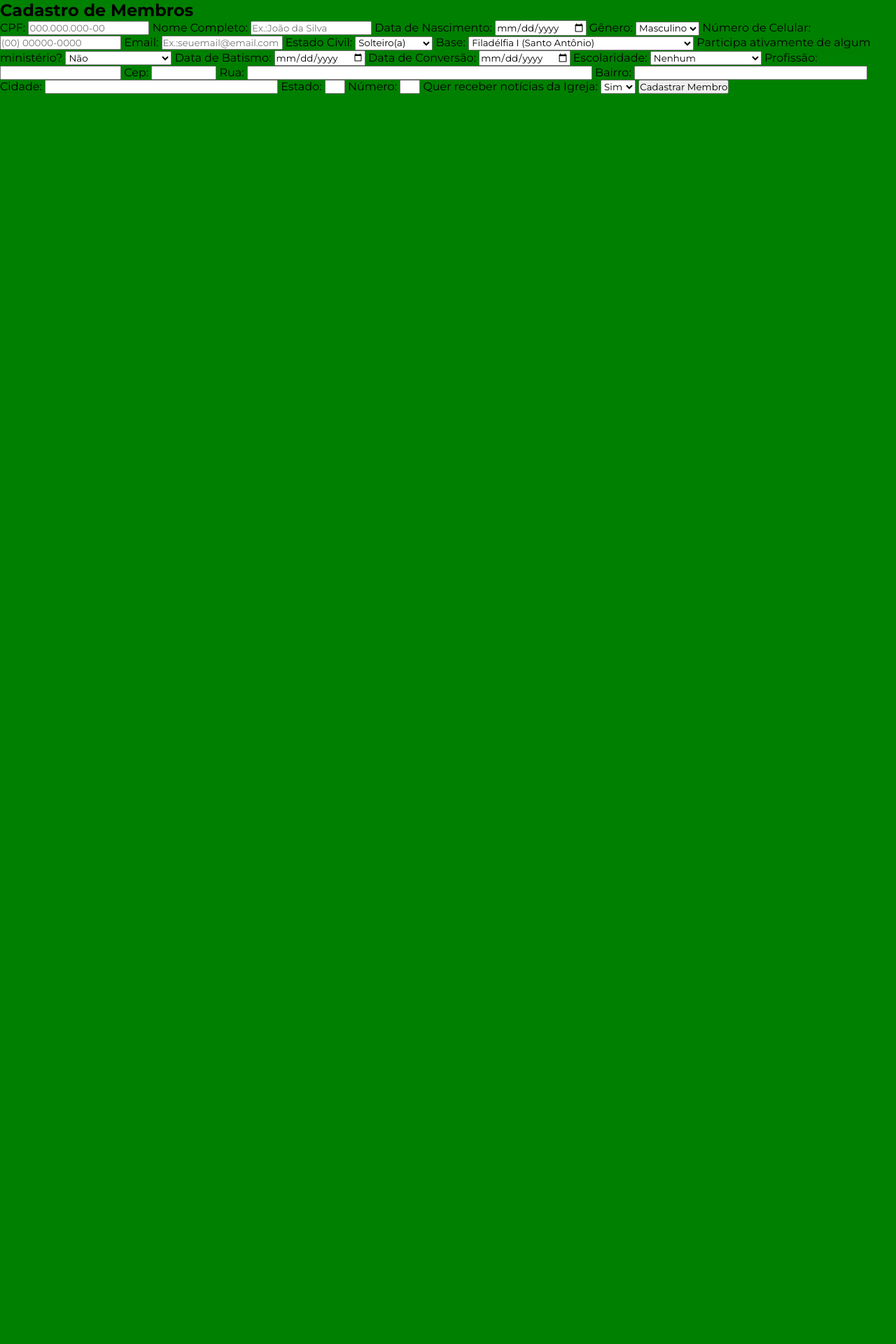
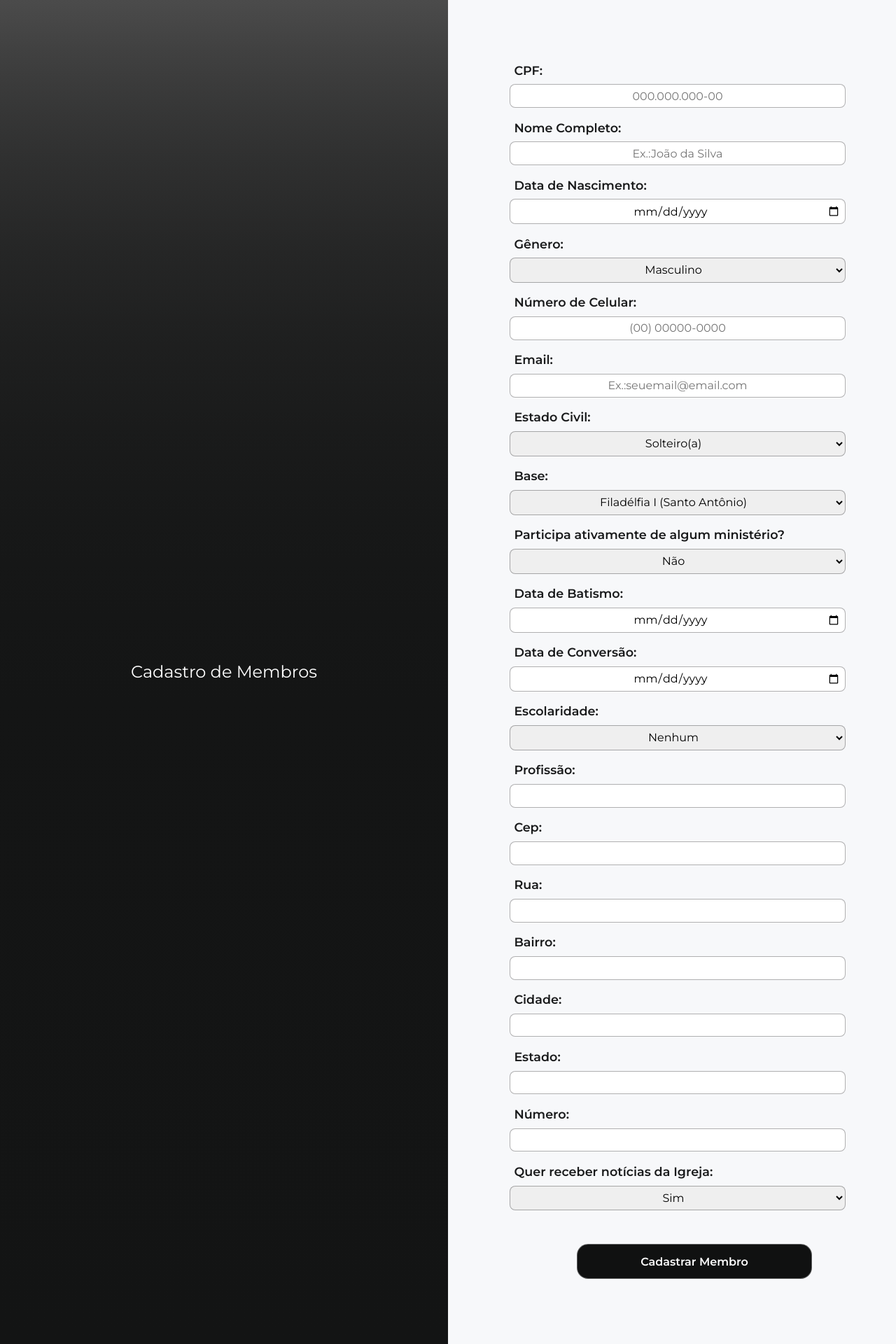
Before and after one commit to felip-araujo/idpb, a PHP site: page / in a window 1280 px wide. Shown: the whole page at 70% size. Before the commit the page ends 134 px from the top, so only its background shows below. Run offline with PHP 8.4, Linux system fonts and the light colour scheme.

Commit message:
quase finalizado o css de cadastro de membros

```diff
--- a/assets/css/style.css
+++ b/assets/css/style.css
@@ -71,6 +71,7 @@
 
 /* css aplicado para dispositivos tablet de 481px ate 768px de width */
 @media screen and (min-width: 481px) and (max-width: 768px)  {
+
     .titulo{
         text-align: center;
         padding: 2rem;
@@ -108,7 +109,7 @@
         margin-left: .3rem;
         color: #191a1b;
         font-weight: 500;
-        font-size: 1.1rem;
+        font-size: 1.5rem;
         padding: .3rem;
     }
 
@@ -143,7 +144,6 @@
         text-align: center;
         flex-direction:column-reverse;
         padding: 2rem;
-        background-color: #191a1b;
         background-image: linear-gradient(to top, #131414, 88%, #4b4b4b);
         color: white;
         font-size: 1.5rem;
@@ -197,6 +197,88 @@
 /* css aplicado para laptops maiores e monitores (pc) 1280px + */
 @media screen and (min-width: 1280px) {
     body{
+        display: grid;
+        grid-template-columns: repeat(2, 1fr);
+        grid-area: auto;
+    }
+
+
+    .titulo{
+        display: flex;
+        justify-content: center;
+        text-align: center;
+        flex-direction:column-reverse;
+        padding: 2rem;
+        background-image: linear-gradient(to top, #131414, 88%, #4b4b4b);
+        color: white;
+        font-size: 1.5rem;
+        font-weight: 400;
+    }
+
+    .formulario{
+        background-color: #F7F8FA;
+        padding: 5rem;
+        text-align: right;
+        display: grid;
+    }
+
+    .input, .input-select {
+        display: grid;
+        font-size: medium;
+        width: 100%;
+        text-align: center;
+        padding: .4rem;
+        margin: .5rem;
+        margin-top:0px ;
+        border-radius: .5rem;
+        border: solid .3px #191a1b57;;
+
+    }
+    label{
+        margin-left: .3rem;
+        color: #191a1b;
+        font-weight: 600;
+        font-size: 1.1rem;
+        padding: .6rem;
+        text-align: left;
+
+    }
+
+    .btn{
+        width: 70%;
+        padding-top: .9rem;
+        padding-left: 5rem;
+        padding-right: 5rem;
+        padding-bottom: .9rem;
+        margin-top: 2.5rem;
+        margin-bottom: .8rem;
+        margin-left: 6.5rem;
+        border-radius: 1rem;
+        border: solid .3px #fafbfc57;;
+        background-color: #101111;
+        color: white;
+        text-align: center;
+
+        font-size: 1rem;
+        font-weight: 600;
+    }
+
+
+    .btn:hover{
+        width: 70%;
+        padding-top: .9rem;
+        padding-left: 5rem;
+        padding-right: 5rem;
+        padding-bottom: .9rem;
+        margin-top: 2.5rem;
+        margin-bottom: .8rem;
+        margin-left: 6.5rem;
+        border-radius: 1rem;
         background-color: green;
+        color: white;
+        text-align: center;
+        transition: color .2s ease-in-out;
+        font-size: 1rem;
+        font-weight: 600;
     }
 }
```
Also changed, not shown: assets/css/image/idpb_mebers.png (added), 1 other file.
